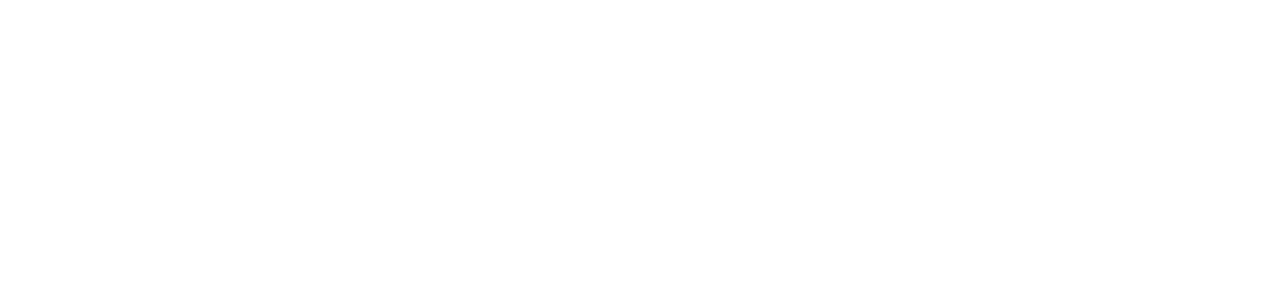
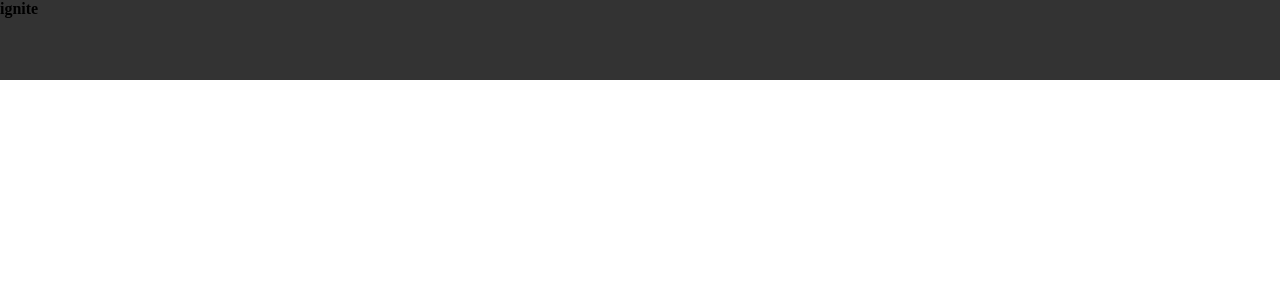
Before and after one commit to kaique-oliveira/feed, a React (Vite) app in the folder feed-rocketseat/: page / in a window 1280 px wide. Shown: the top 300 px of the page. Built offline with nearby package versions, Linux system fonts and the light colour scheme.

Commit message:
Criado o componente header, e o estilo global

```diff
--- a/feed-rocketseat/src/App.jsx
+++ b/feed-rocketseat/src/App.jsx
@@ -1,8 +1,12 @@
+import { Header } from "./components/Header";
+
+import './global.css';
 
 function App() {
 
   return (
     <>
+    <Header/>
     </>
   )
 }
--- /dev/null
+++ b/feed-rocketseat/src/components/Header.jsx
@@ -0,0 +1,11 @@
+import styles from './Header.module.css';
+
+export function Header(){
+
+    return(
+        <header className={styles.header}>
+            <strong>ignite</strong>
+        </header>
+
+    );
+}
--- /dev/null
+++ b/feed-rocketseat/src/components/Header.module.css
@@ -0,0 +1,4 @@
+.header{
+    background: #333;
+    height: 80px;
+}
--- /dev/null
+++ b/feed-rocketseat/src/global.css
@@ -0,0 +1,14 @@
+:root{
+    --white: #ffffff;
+    --gray-100: #e1e1e6;
+}
+
+*{
+    margin: 0;
+    padding: 0;
+    box-sizing: border-box;
+}
+
+body{
+
+}
```
